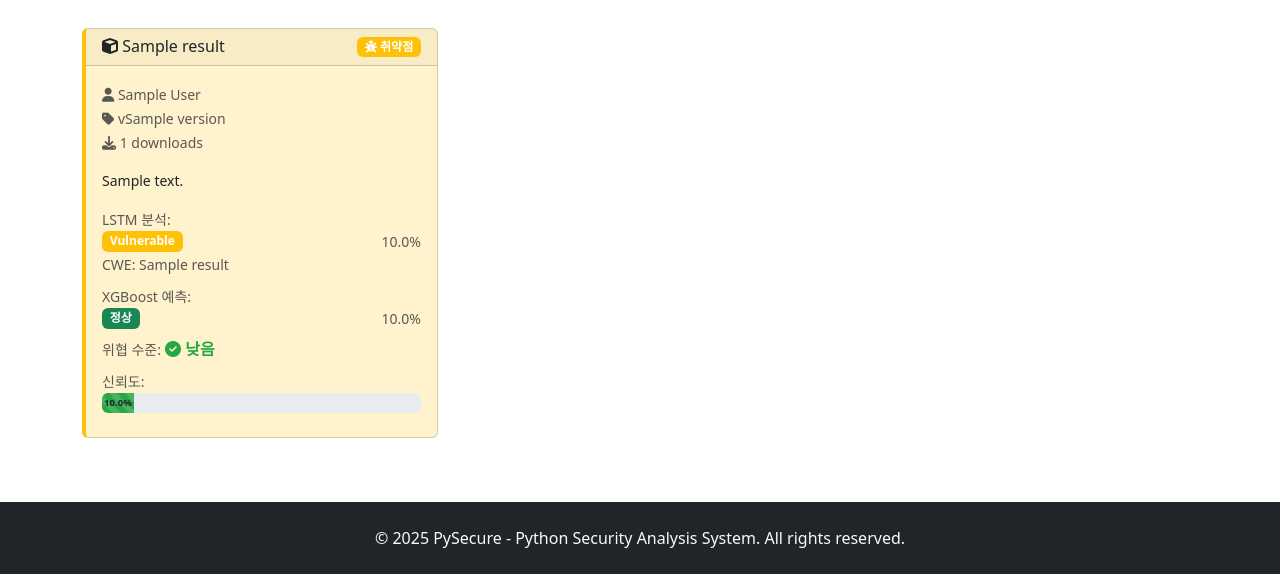
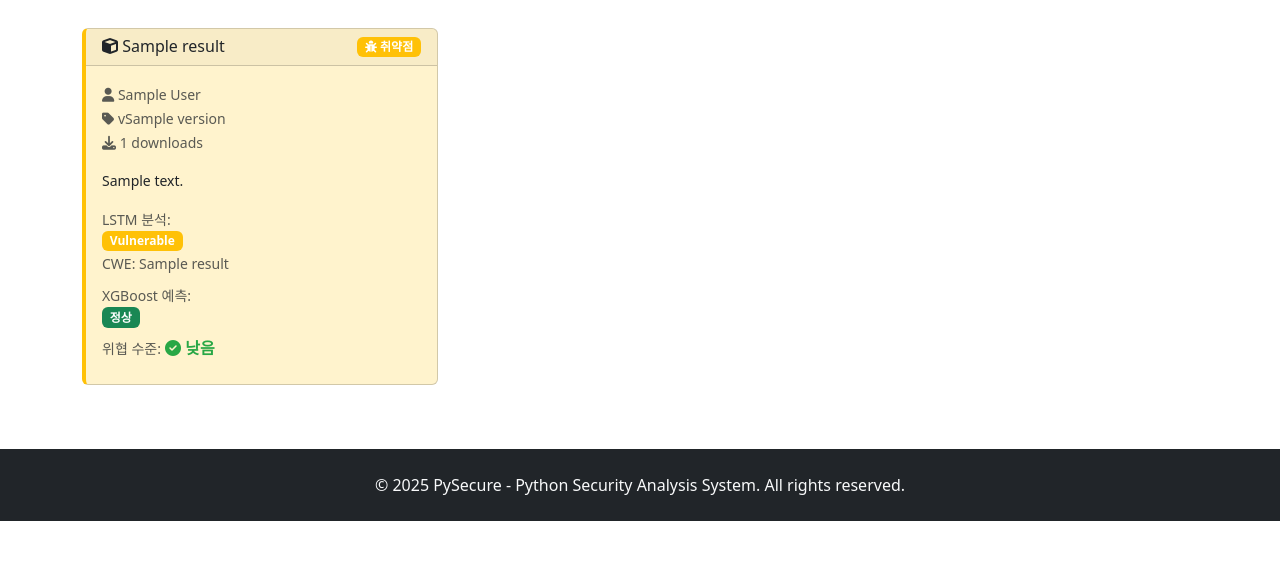
Before and after one commit to Lamed-D/pypi_mal-vul_finder, a FastAPI app: template server/app/templates/ml_analysis_view.html in a window 1280 px wide. Shown: the part 488-1062 px from the top of the page. After the commit the page ends 1009 px from the top, so only its background shows below. Run offline with FastAPI, Linux system fonts and the light colour scheme; the template is opened without the code that fills it: most values are stand-ins (such as "Sample title", 1, 10 or a date in 2020); some libraries are stand-ins or nearby versions.

Commit message:
ML 수정

```diff
--- a/server/app/api/routers/sessions.py
+++ b/server/app/api/routers/sessions.py
@@ -105,8 +105,8 @@ async def get_ml_results(
         {
             "request": request,
             "session": session,
-            "analysis_results": ml_results,
-            "analysis_summary": ml_summary,
+            "results": ml_results,
+            "summary": ml_summary,
         },
     )
 
--- a/server/app/services/analysis/orchestrator.py
+++ b/server/app/services/analysis/orchestrator.py
@@ -264,7 +264,7 @@ class AnalysisOrchestrator:
                 save_ml_analysis_log(
                     session_id,
                     upload_info,
-                    analysis_result.get("summary", {}),
+                    analysis_result.get("results", []),
                     analysis_result.get("analysis_time", 0.0),
                 )
 
--- a/server/app/templates/ml_analysis_view.html
+++ b/server/app/templates/ml_analysis_view.html
@@ -48,18 +48,6 @@
             font-weight: bold;
         }
 
-        .confidence-bar {
-            height: 20px;
-            border-radius: 10px;
-            background: linear-gradient(90deg, #28a745 0%, #ffc107 50%, #dc3545 100%);
-        }
-
-        .confidence-fill {
-            height: 100%;
-            border-radius: 10px;
-            background-color: rgba(255, 255, 255, 0.8);
-            transition: width 0.3s ease;
-        }
 
         .package-header {
             background: linear-gradient(135deg, #667eea 0%, #764ba2 100%);
@@ -219,7 +207,6 @@
                                 <span class="badge {% if result.lstm_vulnerability_status == 'Vulnerable' %}bg-warning{% else %}bg-success{% endif %}">
                                     {{ result.lstm_vulnerability_status }}
                                 </span>
-                                <small class="text-muted">{{ "%.1f"|format(result.lstm_confidence * 100) }}%</small>
                             </div>
                             {% if result.lstm_cwe_label and result.lstm_cwe_label != 'Benign' %}
                             <small class="text-muted">CWE: {{ result.lstm_cwe_label }}</small>
@@ -233,7 +220,6 @@
                                 <span class="badge {% if result.xgboost_prediction == 1 %}bg-danger{% else %}bg-success{% endif %}">
                                     {% if result.xgboost_prediction == 1 %}악성{% else %}정상{% endif %}
                                 </span>
-                                <small class="text-muted">{{ "%.1f"|format(result.xgboost_confidence * 100) }}%</small>
                             </div>
                         </div>
 
@@ -251,21 +237,6 @@
                             </span>
                         </div>
 
-                        <!-- Confidence Visualization -->
-                        <div class="mb-2">
-                            <small class="text-muted">신뢰도:</small>
-                            <div class="progress" style="height: 20px;">
-                                <div class="progress-bar progress-bar-striped progress-bar-animated"
-                                     role="progressbar"
-                                     id="ml-confidence-{{ loop.index }}"
-                                     style="width: 0%; background-color: {% if result.lstm_confidence > 0.7 %}#dc3545{% elif result.lstm_confidence > 0.4 %}#ffc107{% else %}#28a745{% endif %};"
-                                     data-progress="{{ (result.lstm_confidence * 100)|round(1) }}"
-                                     aria-valuenow="{{ (result.lstm_confidence * 100)|round(1) }}"
-                                     aria-valuemin="0" aria-valuemax="100">
-                                    <span style="color: {% if result.lstm_confidence > 0.7 %}white{% else %}#212529{% endif %}; font-weight: bold; font-size: 0.8em;">{{ "%.1f"|format(result.lstm_confidence * 100) }}%</span>
-                                </div>
-                            </div>
-                        </div>
                     </div>
                 </div>
             </div>
@@ -335,16 +306,6 @@
                 });
             });
 
-            // Add loading animation for confidence bars
-            setTimeout(() => {
-                const progressBars = document.querySelectorAll('[id^="ml-confidence-"]');
-                progressBars.forEach((bar, index) => {
-                    const targetWidth = bar.getAttribute('data-progress');
-                    setTimeout(() => {
-                        bar.style.width = targetWidth + '%';
-                    }, index * 100); // 각 바를 100ms씩 지연시켜 순차적으로 애니메이션
-                });
-            }, 500);
         });
     </script>
 </body>
```
Also changed, not shown: server/database/database.py (+9 -1 lines).
